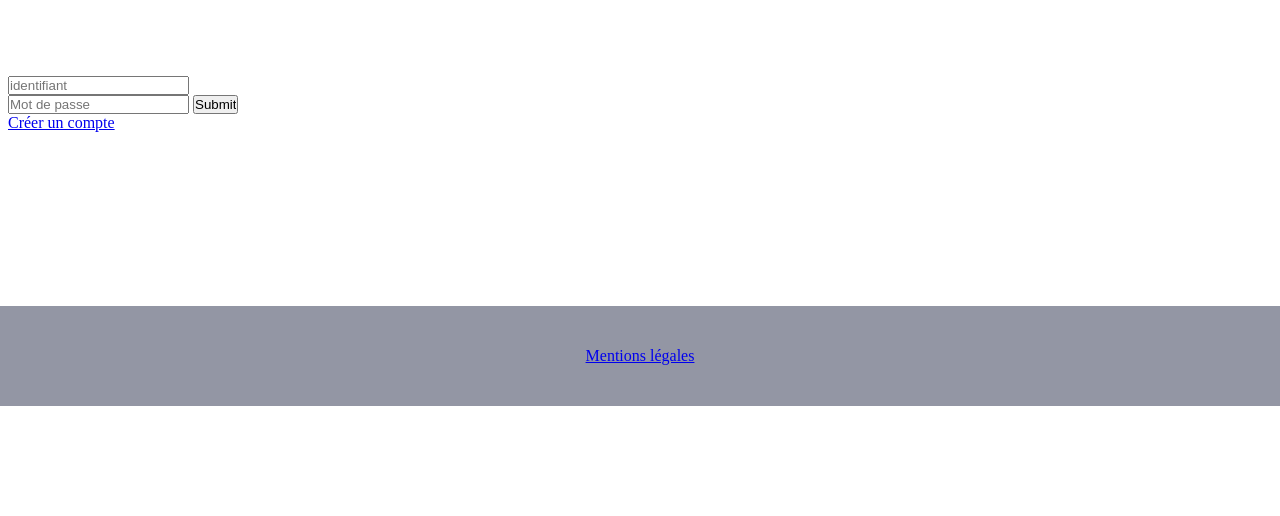
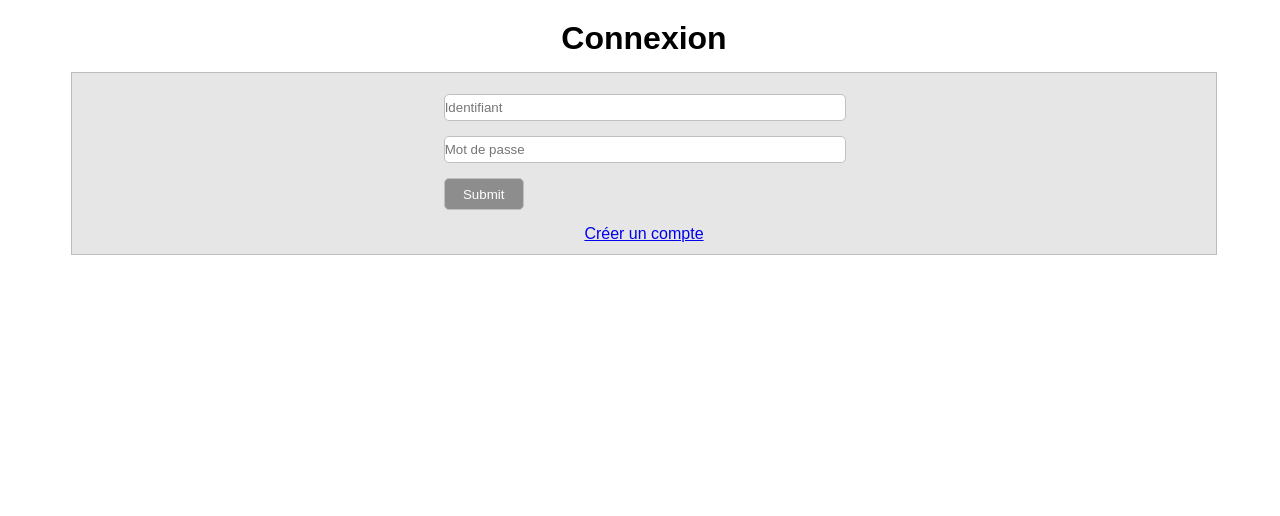
Before and after one commit to AChesnel/Projet-4, a PHP site: page /projet4/index.php?action=connexion in a window 1280 px wide. Shown: the part 60-576 px from the top of the page. Before the commit the page ends 466 px from the top, so only its background shows below. Run offline with PHP 8.4, Linux system fonts and the light colour scheme; some libraries are stand-ins or nearby versions; some web fonts are replaced.

Commit message:
Refonte graphique page login + Nouvelle font

```diff
--- a/assets/css/style.css
+++ b/assets/css/style.css
@@ -56,9 +56,10 @@
 }
 
 #blocSite {
-	margin-top: 72px;
+	margin-top: 20px;
 	text-align: center;
 	padding-left: 8px;
+	font-family: Poly, arial;
 }
 
 #présentation {
@@ -116,10 +117,43 @@
 }
 
 #blocConnexion {
+	height: auto;
+	margin-top: 20px;
+	width: 35%;
+	margin-left: auto;
+	margin-right: auto;
+}
+
+#backgroundBlocConnexion {
+	width: 90%;
+	margin-left: auto;
+	margin-right: auto;
+	background-color: #e6e6e6;
+	height: 180px;
+	padding-top: 1px;
+	margin-top: 15px;
+	border: 1px ridge #bcbcbc;
+}
+
+.elementForm {
+	display: block;
+	margin-bottom: 15px;
+	height: 25px;
 	width: 100%;
-	height: 200px;
-	margin-top: 76px;
-	padding-left: 8px;
+	border: 1px solid #c2bfbf;
+	border-radius: 5px;
+}
+
+.boutonEnvoyer {
+	cursor: pointer;
+	width: 20%;
+	height: 32px;
+	color: white;
+	background-color: #848484e6;
+}
+
+.boutonEnvoyer:hover {
+	background-color: #120fb4e6;
 }
 
 .formInscription {
--- a/view/frontend/connexion.php
+++ b/view/frontend/connexion.php
@@ -1,13 +1,17 @@
 <?php include('header.php');?>
-<div id="blocConnexion">
-	<form action="index.php?action=login" method="post">
+<div id="blocSite">
+	<h1>Connexion</h1>
+	<div id="backgroundBlocConnexion">
+		<div id="blocConnexion">
+			<form action="index.php?action=login" method="post">
 
-		<input type="text" name="identifiant" id="identifiant" placeholder="identifiant" required="required"> <br />
-		<input type="password" name="password" id="password" placeholder="Mot de passe" required="required">
+				<input type="text" name="identifiant" id="identifiant" placeholder="Identifiant" required="required" class="elementForm">
+				<input type="password" name="password" id="password" placeholder="Mot de passe" required="required" class="elementForm">
+				<input type="submit" class="elementForm boutonEnvoyer">
+			</form>
 
-		<input type="submit">
-	</form>
-
-	<a href="http://localhost/projet4/index.php?action=nouveauCompte">Créer un compte</a>
+			<a href="http://localhost/projet4/index.php?action=nouveauCompte">Créer un compte</a>
+		</div>
+	</div>
 </div>
 <?php include('footer.php');?>
```
